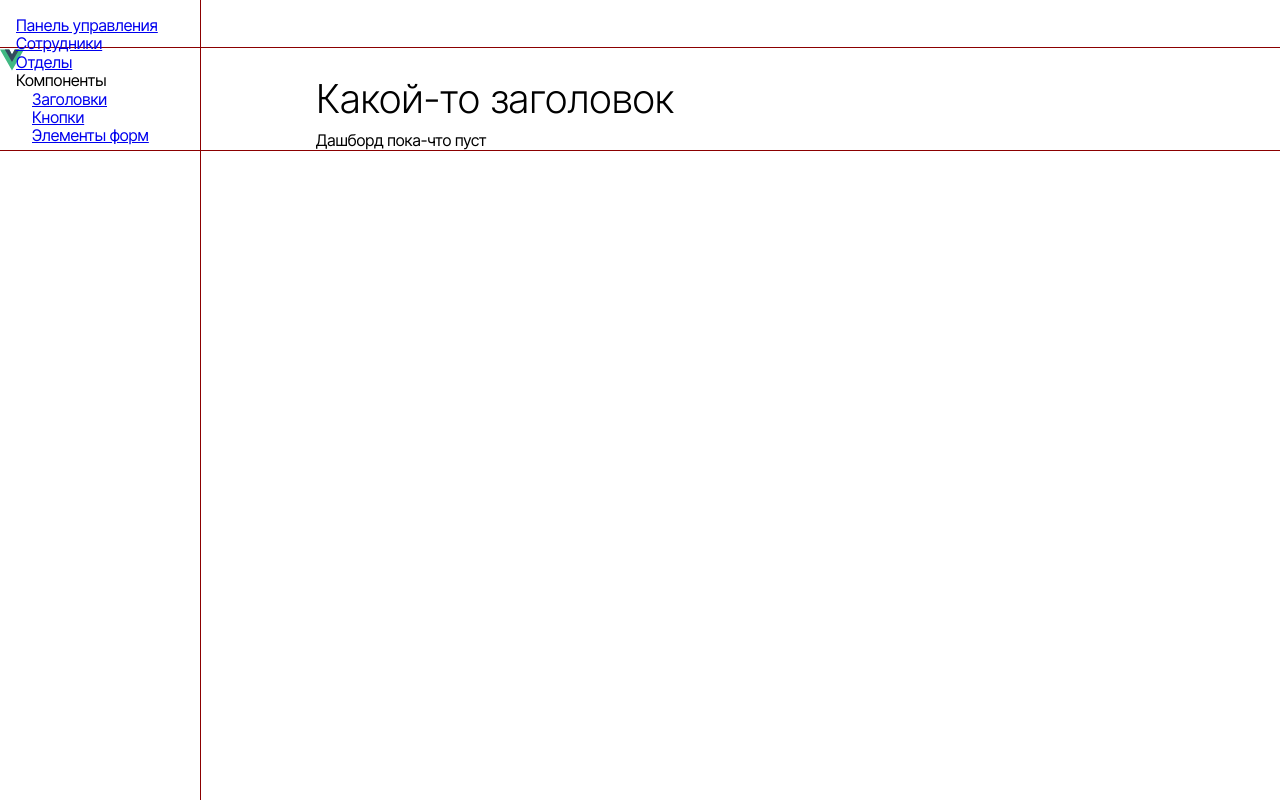
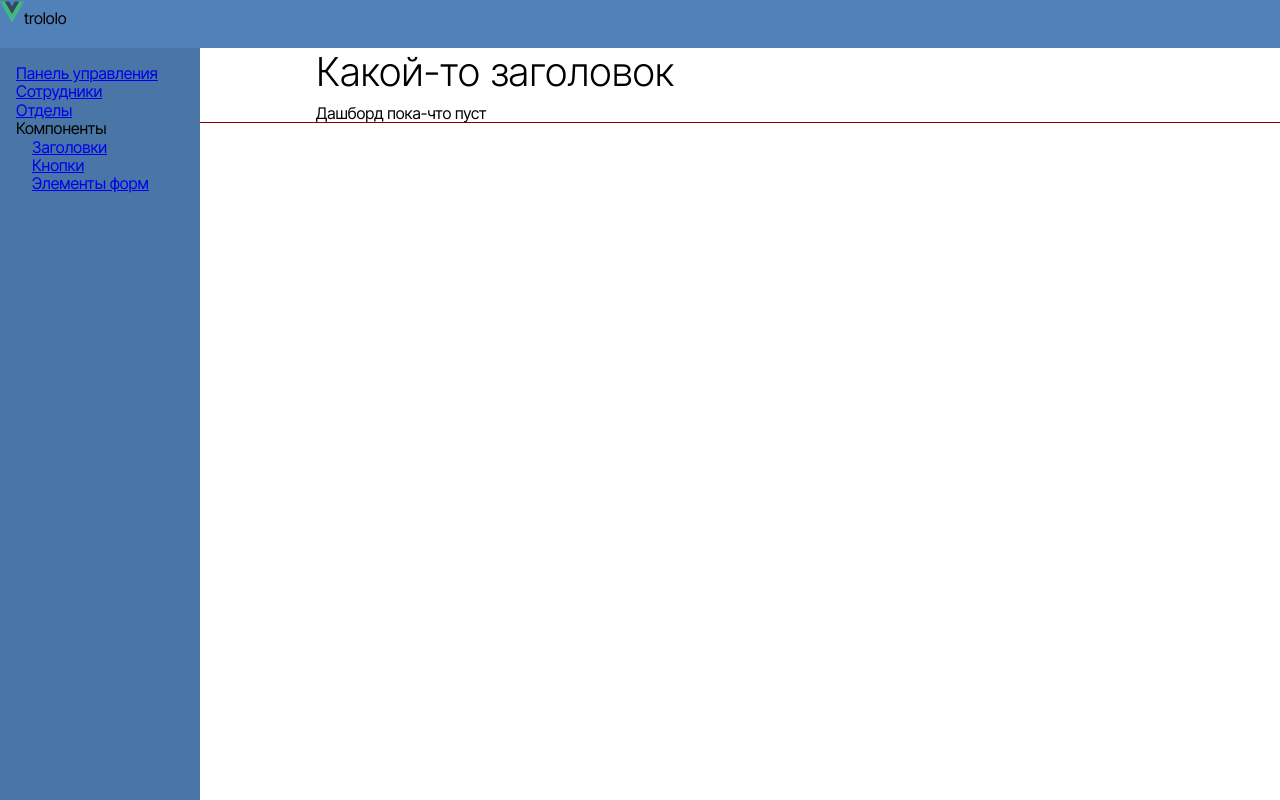
Before and after one commit to hardmagnett/big-company, a Vue app: page / in a window 1280 px wide. Built offline with nearby package versions, Linux system fonts and the light colour scheme.

Commit message:
Напереносил блоков.

```diff
--- a/src/App.vue
+++ b/src/App.vue
@@ -1,11 +1,16 @@
 <script setup lang="ts">
 import { RouterLink, RouterView } from 'vue-router'
 import MainMenu from '@/components/omni-present/layout/MainMenu/MainMenu.vue';
+import HeaderMenu from "@/components/omni-present/layout/HeaderMenu/HeaderMenu.vue";
+// export default {
+  // components: {HeaderMenu}
+// }
+
 
 </script>
 
 <template>
-  <img alt="Логотип" src="@/assets/app/images/logo.svg" width="24" height="24" />
+  <HeaderMenu/>
 
   <MainMenu/>
 
--- a/src/assets/omni-present/global.scss
+++ b/src/assets/omni-present/global.scss
@@ -1,7 +1,7 @@
 body {
   font-family: $bodyFontFamily;
   background-color: clrBg(big, main);
-  margin-top: $headerHeight;
+  margin-top: var(--headerHeight);
 }
 
 * {
--- a/src/assets/omni-present/variables-colors.scss
+++ b/src/assets/omni-present/variables-colors.scss
@@ -7,6 +7,9 @@
 
 
 // clrFill - Ярко выраженный цвет. Например кнопка или шапка.
+// small - например для кнопки или шапки
+// big - например для блока, занимающего пол страницы
+// accent - например для активной ссылки на страницу
 :root {
   --satFillSmall: 42%;
   --lightFillSmall: 52%;
--- a/src/assets/omni-present/variables.scss
+++ b/src/assets/omni-present/variables.scss
@@ -67,9 +67,10 @@ $xxl: 1536px !default;  // Tailwind 2
 
   --gap: 1rem;    // 16px
   --borderRadius: 4px;
+  --headerHeight: calc(var(--gap) * 3);
 }
 //$gap: 1rem !default;    // 16px
-$headerHeight: calc(var(--gap) * 3);
+//$headerHeight: calc(var(--gap) * 3);
 //$borderRadius: 4px;
 // совпадает с размером из FireFox
 $scrollbarWidth: 6px;
--- /dev/null
+++ b/src/components/omni-present/layout/HeaderMenu/HeaderMenu.vue
@@ -0,0 +1,77 @@
+<!--<script>-->
+
+<!--export default {-->
+<!--  props: {-->
+<!--    // items: {-->
+<!--    //   type: Array,-->
+<!--    //   default: () => [-->
+<!--    //     { to: { name: 'components' }, text: 'Components' },-->
+<!--    //   ]-->
+<!--    // }-->
+<!--  },-->
+
+<!--}-->
+<!--</script>-->
+
+
+<script setup lang="ts">
+// todo:: По факту это не меню должно-быть, а просто хедер со слотами. Переделать
+
+</script>
+
+<template>
+  <div class="header-menu">
+    <img alt="Логотип" src="@/assets/app/images/logo.svg" width="24" height="24" />
+    <span>trololo</span>
+    <!--<container>-->
+      <!--<router-link-->
+      <!--  v-for="(menuItem, index) in items"-->
+      <!--  :key="index"-->
+      <!--  class="header-menu__link"-->
+      <!--  active-class="header-menu__link&#45;&#45;active"-->
+      <!--  exact-->
+      <!--  :to=menuItem.to-->
+      <!--&gt;-->
+      <!--  {{menuItem.text}}-->
+      <!--</router-link>-->
+    <!--</container>-->
+  </div>
+</template>
+
+
+
+<style scoped lang="scss">
+  .header-menu {
+    height: var(--headerHeight);
+    //background-color: clrFill();
+    background-color: var(--clrFillBlueSmall);
+    position: fixed;
+    top: 0;
+    width: 100%;
+
+    // Скопировал. Нужно опробовать.
+    //color: clrFont(light, main);
+
+    //.container {
+    //  height: 100%;
+    //  display: flex;
+    //  flex-flow: row nowrap;
+    //}
+
+    //&__link {
+    //  color: clrFont(light, main);
+    //  height: 100%;
+    //  padding: 0 $gap;
+    //  line-height: $headerHeight;
+    //  text-decoration: none;
+    //  transition: background-color $timeShort;
+    //  &:first-child {
+    //    margin-left: -$gap;
+    //  }
+    //  &--active,
+    //  &:hover {
+    //    background-color: clrFill(accent);
+    //  }
+    //}
+  }
+</style>
--- /dev/null
+++ b/src/components/omni-present/layout/HeaderMenu/HeaderMenuOLD.vue
@@ -0,0 +1,68 @@
+<template>
+  <div class="header-menu">
+    <p>trololo</p>
+    <!--<container>-->
+      <!--<router-link-->
+      <!--  v-for="(menuItem, index) in items"-->
+      <!--  :key="index"-->
+      <!--  class="header-menu__link"-->
+      <!--  active-class="header-menu__link&#45;&#45;active"-->
+      <!--  exact-->
+      <!--  :to=menuItem.to-->
+      <!--&gt;-->
+      <!--  {{menuItem.text}}-->
+      <!--</router-link>-->
+    <!--</container>-->
+  </div>
+</template>
+
+<script>
+// todo:: По факту это не меню должно-быть, а просто хедер со слотами. Переделать
+export default {
+  props: {
+    // items: {
+    //   type: Array,
+    //   default: () => [
+    //     { to: { name: 'components' }, text: 'Components' },
+    //   ]
+    // }
+  },
+
+}
+</script>
+
+<style scoped lang="scss">
+  .header-menu {
+    height: var(--headerHeight);
+    //background-color: clrFill();
+    background-color: var(--clrFillBlueSmall);
+    position: fixed;
+    top: 0;
+    width: 100%;
+
+    // Скопировал. Нужно опробовать.
+    //color: clrFont(light, main);
+
+    //.container {
+    //  height: 100%;
+    //  display: flex;
+    //  flex-flow: row nowrap;
+    //}
+
+    //&__link {
+    //  color: clrFont(light, main);
+    //  height: 100%;
+    //  padding: 0 $gap;
+    //  line-height: $headerHeight;
+    //  text-decoration: none;
+    //  transition: background-color $timeShort;
+    //  &:first-child {
+    //    margin-left: -$gap;
+    //  }
+    //  &--active,
+    //  &:hover {
+    //    background-color: clrFill(accent);
+    //  }
+    //}
+  }
+</style>
--- a/src/components/omni-present/layout/MainMenu/MainMenu.vue
+++ b/src/components/omni-present/layout/MainMenu/MainMenu.vue
@@ -74,9 +74,12 @@ const menuItems = [
   padding: 16px;
   position: fixed;
   left: 0;
-  top: 0;
+  //top: 0;
+  top: var(--headerHeight);
   bottom: 0;
   width: 200px;
-  outline: 1px solid darkred;
+  //outline: 1px solid darkred;
+  //background-color: var(--clrFillBlueSmall);
+  background-color: var(--clrFillBlueBig);
 }
 </style>
```
Also changed, not shown: план.txt.
